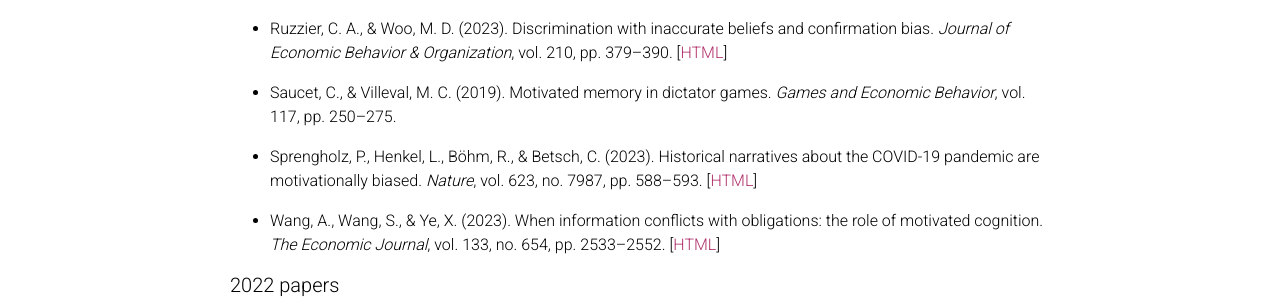
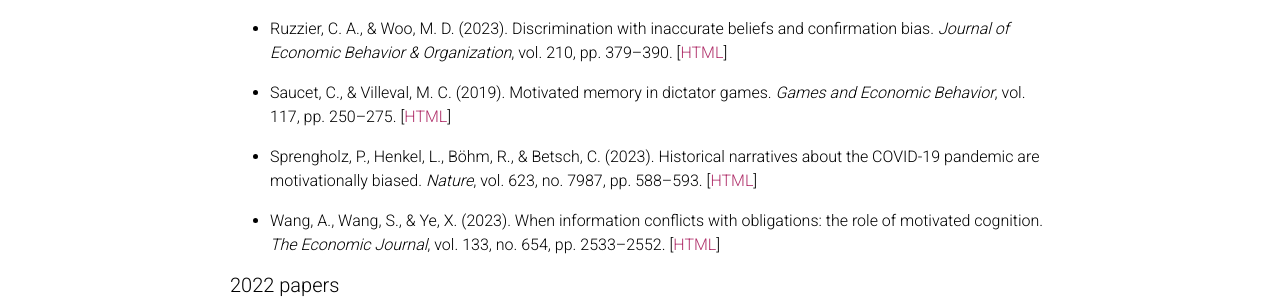
Before and after one commit to egorbronnikov/egorbronnikov.github.io, a Jekyll site: the page built from _pages/motivatedreasoning.md, in a window 1280 px wide and 900 px high, scrolled down 1498 px. Shown: the part 177-476 px from the top of the window. Built offline with Jekyll 4.4.1, drawn with Linux system fonts in a browser that asks for light colours; comment, search, counter and statistics services are not loaded; a style sheet for code colours, icons or effects is not loaded.

Commit message:
Update motivatedreasoning.md

```diff
--- a/_pages/motivatedreasoning.md
+++ b/_pages/motivatedreasoning.md
@@ -66,7 +66,7 @@
 
   - Ruzzier, C. A., & Woo, M. D. (2023). Discrimination with inaccurate beliefs and confirmation bias. _Journal of Economic Behavior & Organization_, vol. 210, pp. 379--390. [[HTML](https://www.sciencedirect.com/science/article/pii/S0167268123001221)]
 
-  - Saucet, C., & Villeval, M. C. (2019). Motivated memory in dictator games. _Games and Economic Behavior_, vol. 117, pp. 250--275.
+  - Saucet, C., & Villeval, M. C. (2019). Motivated memory in dictator games. _Games and Economic Behavior_, vol. 117, pp. 250--275. [[HTML](https://www.sciencedirect.com/science/article/pii/S0899825619300879)]
 
   - Sprengholz, P., Henkel, L., Böhm, R., & Betsch, C. (2023). Historical narratives about the COVID-19 pandemic are motivationally biased. _Nature_, vol. 623, no. 7987, pp. 588--593. [[HTML](https://www.nature.com/articles/s41586-023-06674-5)]
 
```
